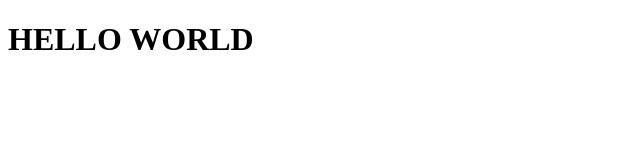
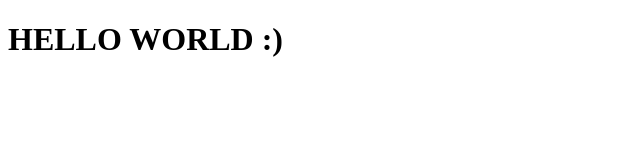
Before and after one commit to zeynepselitas/kodluyoruzilkrepo, a plain HTML site: page index.html in a window 1280 px wide. Shown: the full height of the page, 0-640 px from the left. Drawn offline with Linux system fonts and the light colour scheme.

Commit message:
icerik güncellendi

```diff
--- a/index.html
+++ b/index.html
@@ -7,6 +7,6 @@
     <title>Document</title>
 </head>
 <body>
-    <h1>HELLO WORLD</h1>
+    <h1> HELLO WORLD :) </h1>
 </body>
 </html>
```
Also changed, not shown: 1 other file.
